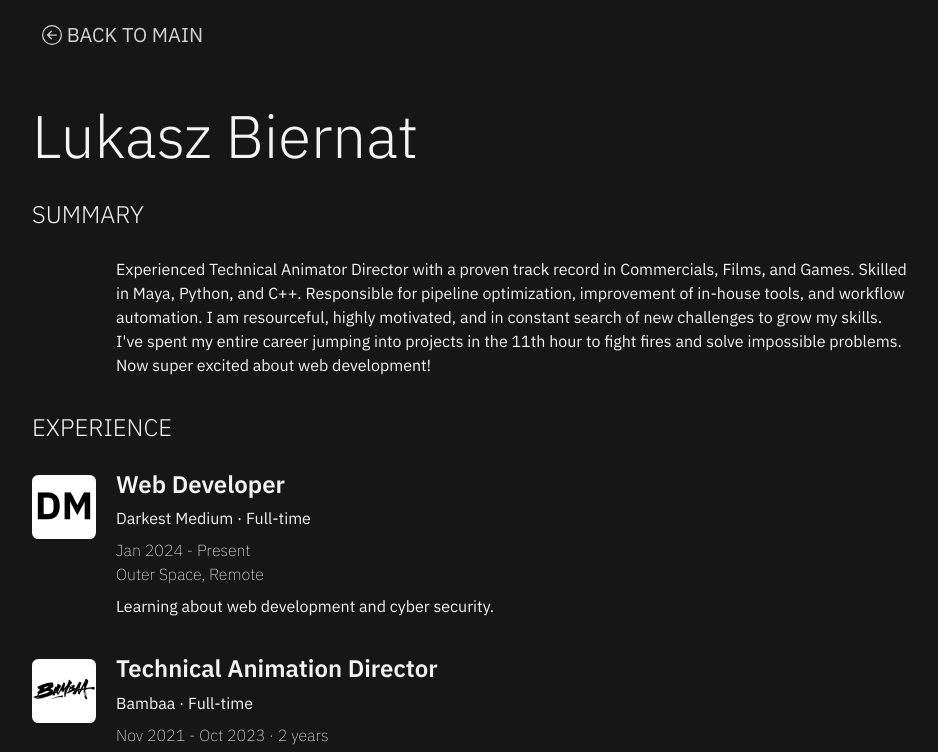
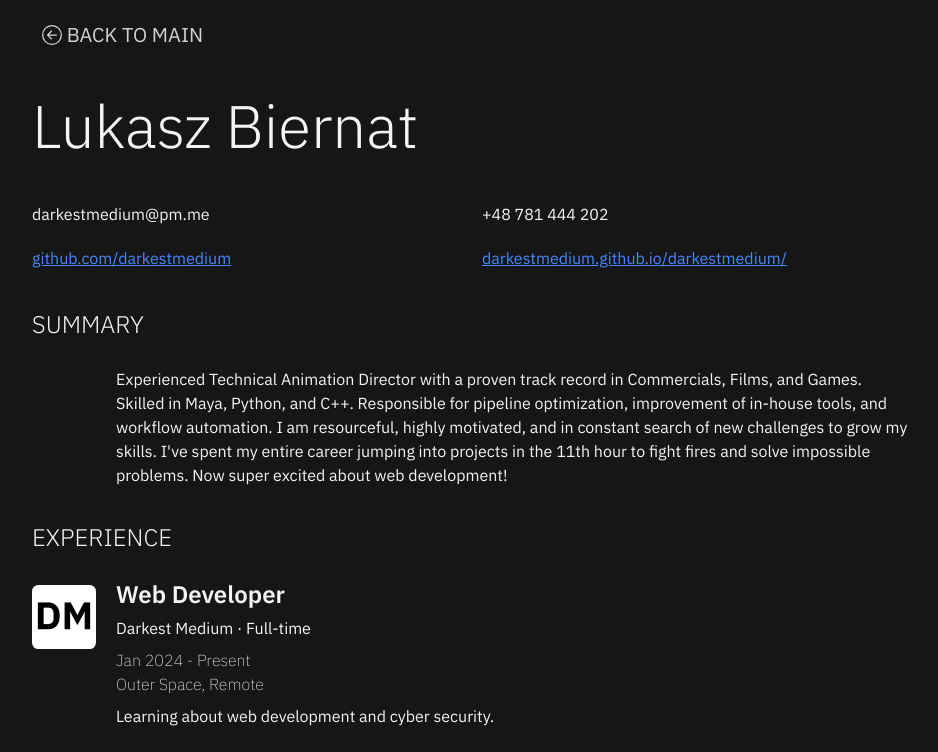
Before and after one commit to darkestmedium/darkestmedium, a plain HTML site: page index.html in a window 1280 px wide. Both pictures are taken after a click on the button "RESUME". Shown: the top 752 px of the page, without its empty margins (168-1106 px from the left). Drawn offline with nearby package versions, Linux system fonts and the light colour scheme.

Commit message:
Adds contact / portfolio details in resume section.

```diff
--- a/assets/style.css
+++ b/assets/style.css
@@ -261,8 +261,11 @@ h2 {
 /* Section Info */
 .sRI-grid {
   display: grid;
-  /* grid-template-columns: 2fr 1fr; */
+  grid-template-columns: 1fr 1fr;
   grid-template-rows: 1fr 1fr;
+  gap: 20px;
+  margin-top: 40px;
+  margin-bottom: 40px;
 }
 /* .sRI-grid > div {
   border: 1px solid gray;
--- a/index.html
+++ b/index.html
@@ -22,6 +22,7 @@
 
 <body>
 
+  <!-- Page Main -->
   <section id="page-main">
     <!-- Section Main -->
     <section>
@@ -102,37 +103,44 @@
     </section>
   </section>
 
+  <!-- Page Resume -->
   <section id="page-resume" style="display: none;">
   <!-- <section id="page-resume"> -->
     <section class="sR">
       <!-- Section Info -->
       <section class="sRI">
+        <button class="btn-svg" type="button" id="back-to-main">
+          <svg class="btn-svg-icon" xmlns="http://www.w3.org/2000/svg" fill="currentColor" class="bi bi-arrow-left-circle" viewBox="0 0 16 16">
+            <path fill-rule="evenodd" d="M1 8a7 7 0 1 0 14 0A7 7 0 0 0 1 8m15 0A8 8 0 1 1 0 8a8 8 0 0 1 16 0m-4.5-.5a.5.5 0 0 1 0 1H5.707l2.147 2.146a.5.5 0 0 1-.708.708l-3-3a.5.5 0 0 1 0-.708l3-3a.5.5 0 1 1 .708.708L5.707 7.5z"/>
+          </svg>
+          BACK TO MAIN
+        </button>
+        <div class="divider"></div>
+        <div class="divider"></div>
+        <h1>Lukasz Biernat</h1>
         <div class="sRI-grid">
+          <div>darkestmedium@pm.me</div>
+          <div>+48 781 444 202</div>
           <div>
-            <button class="btn-svg" type="button" id="back-to-main">
-              <svg class="btn-svg-icon" xmlns="http://www.w3.org/2000/svg" fill="currentColor" class="bi bi-arrow-left-circle" viewBox="0 0 16 16">
-                <path fill-rule="evenodd" d="M1 8a7 7 0 1 0 14 0A7 7 0 0 0 1 8m15 0A8 8 0 1 1 0 8a8 8 0 0 1 16 0m-4.5-.5a.5.5 0 0 1 0 1H5.707l2.147 2.146a.5.5 0 0 1-.708.708l-3-3a.5.5 0 0 1 0-.708l3-3a.5.5 0 1 1 .708.708L5.707 7.5z"/>
-              </svg>
-              BACK TO MAIN
-            </button>
-          </div>
+            <a href="https://github.com/darkestmedium">github.com/darkestmedium</a></div>
           <div>
-            <h1>Lukasz Biernat</h1>
+            <a href="https://darkestmedium.github.io/darkestmedium/">darkestmedium.github.io/darkestmedium/</a>
           </div>
         </div>
+
       </section>
 
       <!-- Section Summary -->
       <section>
         <div class="sRS">
           <!-- <hr> -->
-          <div class="divider"></div>
+
           <h2>SUMMARY</h2>
           <div class="divider"></div>
           <div class="sRS-grid">
             <div></div>
             <div>
-              <p>Experienced Technical Animator Director with a proven track record in Commercials, Films, and Games.
+              <p>Experienced Technical Animation Director with a proven track record in Commercials, Films, and Games.
                 Skilled in Maya, Python, and C++. Responsible for pipeline optimization, improvement of in-house tools, and workflow automation.
                 I am resourceful, highly motivated, and in constant search of new challenges to grow my skills.
                 I've spent my entire career jumping into projects in the 11th hour to fight fires and solve impossible problems.
```
